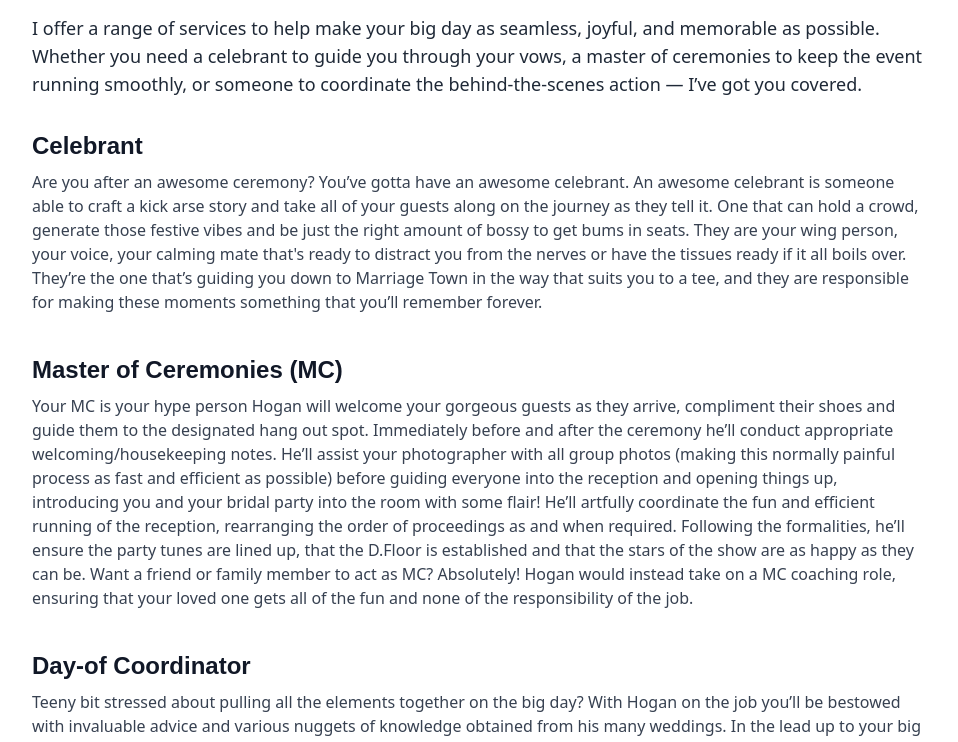
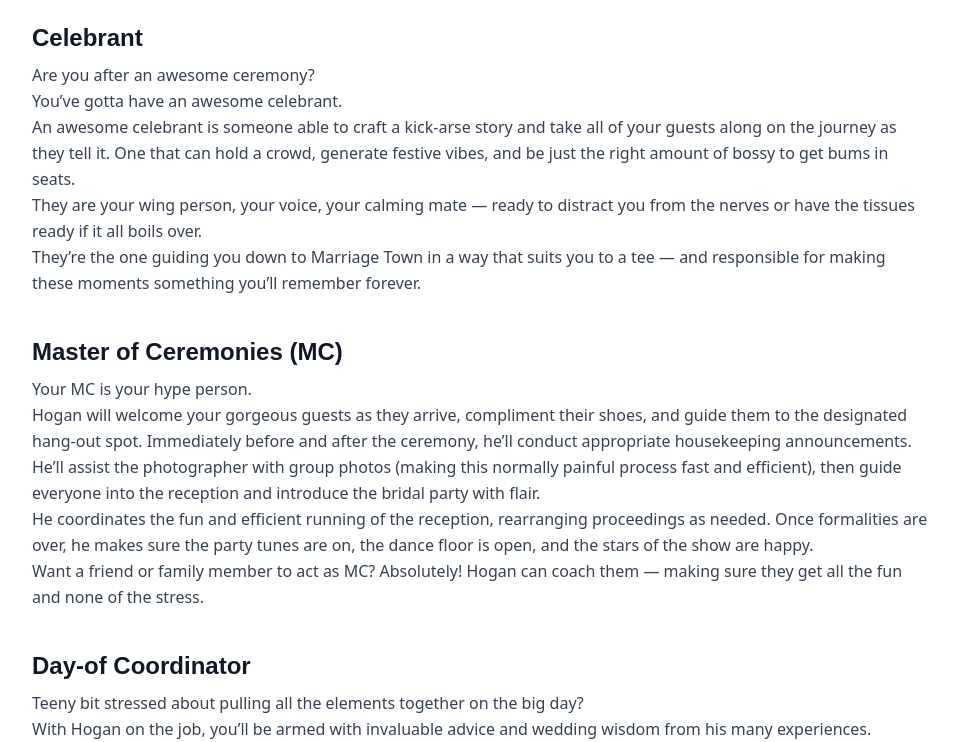
Before and after one commit to DukeOfWindows/happy-anchor-website, a React (Vite) app: page /wedding-services in a window 1280 px wide. Shown: the part 786-1528 px from the top of the page, without its empty margins (160-1118 px from the left). Built offline with nearby package versions, Linux system fonts and the light colour scheme.

Commit message:
changes to services page

```diff
--- a/src/FancyDivider.jsx
+++ b/src/FancyDivider.jsx
@@ -4,7 +4,7 @@ export default function FancyDivider({ bgColor = "bg-white" }) {
   return (
 <div className="my-12 flex items-center justify-center space-x-4">
   <div className="w-24 h-px bg-red-700"></div>
-<img  src="/images/logo-small.png" alt="Logo" className="h-6 w-auto"/>
+<img  src="/images/logo-small.png" alt="Logo" className="h-8 w-auto"/>
   <div className="w-24 h-px bg-red-700"></div>
 </div>
   );
--- a/src/ServicesPage.jsx
+++ b/src/ServicesPage.jsx
@@ -37,47 +37,58 @@ export default function ServicesPage() {
         <FancyDivider />
         <div className="max-w-4xl mx-auto">
           <h1 className="text-4xl font-bold text-red-700 mb-6 animate-fade-in-up">Wedding Services</h1>
-          <p className="text-lg text-gray-800 mb-8 animate-fade-in-up">
-            I offer a range of services to help make your big day as seamless, joyful, and memorable as possible. Whether you need a celebrant to guide you through your vows, a master of ceremonies to keep the event running smoothly, or someone to coordinate the behind-the-scenes action — I’ve got you covered.
-          </p>
-
-          <div className="space-y-10">
+                     <div>
+                      </div> <div className="space-y-10">
  <div>
   <h2 className="text-2xl font-semibold mb-2 animate-fade-in-up">Celebrant</h2>
-              <p className="text-gray-700 animate-fade-in-up">
-
-Are you after an awesome ceremony?
+  <p className="text-gray-700 leading-relaxed space-y-4 animate-fade-in-up">
+    Are you after an awesome ceremony?<br />
     You’ve gotta have an awesome celebrant.
-An awesome celebrant is someone able to craft a kick arse story and take all of your guests along on the journey as they tell it. One that can hold a crowd, generate those festive vibes and be just the right amount of bossy to get bums in seats.
-They are your wing person, your voice, your calming mate that's ready to distract you from the nerves or have the tissues ready if it all boils over.
-They’re the one that’s guiding you down to Marriage Town in the way that suits you to a tee, and they are responsible for making these moments something that you’ll remember forever.
+  </p>
+  <p className="text-gray-700 leading-relaxed space-y-4 animate-fade-in-up">
+    An awesome celebrant is someone able to craft a kick-arse story and take all of your guests along on the journey as they tell it. One that can hold a crowd, generate festive vibes, and be just the right amount of bossy to get bums in seats.
+  </p>
+  <p className="text-gray-700 leading-relaxed space-y-4 animate-fade-in-up">
+    They are your wing person, your voice, your calming mate — ready to distract you from the nerves or have the tissues ready if it all boils over.
+  </p>
+  <p className="text-gray-700 leading-relaxed space-y-4 animate-fade-in-up">
+    They’re the one guiding you down to Marriage Town in a way that suits you to a tee — and responsible for making these moments something you’ll remember forever.
   </p>
 </div>
 
 <div>
   <h2 className="text-2xl font-semibold mb-2 animate-fade-in-up">Master of Ceremonies (MC)</h2>
-              <p className="text-gray-700 animate-fade-in-up">Your MC is your hype person
-
-Hogan will welcome your gorgeous guests as they arrive, compliment their shoes and guide them to the designated hang out spot.  Immediately before and after the ceremony he’ll conduct appropriate welcoming/housekeeping notes.
-
-He’ll assist your photographer with all group photos (making this normally painful process as fast and efficient as possible) before  guiding everyone into the reception and opening things up, introducing  you and your bridal party into the room with some flair!
-He’ll artfully coordinate the fun and efficient running of the reception, rearranging  the order of proceedings as and when required.
-
-Following the formalities, he’ll ensure the party tunes are lined up, that the D.Floor is established and that the stars of the show are as happy as they can be.
-
-Want a friend or family member to act as MC? Absolutely!
-Hogan would instead take on a MC coaching role, ensuring that your loved one gets all of the fun and none of the responsibility of the job.</p>
+  <p className="text-gray-700 leading-relaxed space-y-4 animate-fade-in-up">
+    Your MC is your hype person.
+  </p>
+  <p className="text-gray-700 leading-relaxed space-y-4 animate-fade-in-up">
+    Hogan will welcome your gorgeous guests as they arrive, compliment their shoes, and guide them to the designated hang-out spot. Immediately before and after the ceremony, he’ll conduct appropriate housekeeping announcements.
+  </p>
+  <p className="text-gray-700 leading-relaxed space-y-4 animate-fade-in-up">
+    He’ll assist the photographer with group photos (making this normally painful process fast and efficient), then guide everyone into the reception and introduce the bridal party with flair.
+  </p>
+  <p className="text-gray-700 leading-relaxed space-y-4 animate-fade-in-up">
+    He coordinates the fun and efficient running of the reception, rearranging proceedings as needed. Once formalities are over, he makes sure the party tunes are on, the dance floor is open, and the stars of the show are happy.
+  </p>
+  <p className="text-gray-700 leading-relaxed space-y-4 animate-fade-in-up">
+    Want a friend or family member to act as MC? Absolutely! Hogan can coach them — making sure they get all the fun and none of the stress.
+  </p>
 </div>
 
 <div>
   <h2 className="text-2xl font-semibold mb-2 animate-fade-in-up">Day-of Coordinator</h2>
-              <p className="text-gray-700 animate-fade-in-up">Teeny bit stressed about pulling all the elements together on the big day?
-With Hogan on the job you’ll be bestowed with invaluable advice and various nuggets of knowledge obtained from his many weddings.
-
-In the lead up to your big day, you’ll get access to an online wedding planner, a plethora of helpful templates, and contact details of other highly dependable and talented suppliers. At the rehearsal, Hogan is there to assist in the set up and address any last minute dramas.
-On the big day he arrives a few hours before kick off to ensure everything is in order. From there Hogan is the go-to problem solver, overseeing the day’s festivities by liaising between each of the different vendors and addressing any and all hiccups that inevitably occur on these big days.
-
-Ultimately he’s there helping you two to relax and enjoy your celebration.</p>
+  <p className="text-gray-700 leading-relaxed space-y-4 animate-fade-in-up">
+    Teeny bit stressed about pulling all the elements together on the big day?
+  </p>
+  <p className="text-gray-700 leading-relaxed space-y-4 animate-fade-in-up">
+    With Hogan on the job, you’ll be armed with invaluable advice and wedding wisdom from his many experiences.
+  </p>
+  <p className="text-gray-700 leading-relaxed space-y-4 animate-fade-in-up">
+    Leading up to your wedding, you’ll get access to an online planner, helpful templates, and reliable supplier contacts. At the rehearsal, Hogan helps with setup and addresses last-minute dramas.
+  </p>
+  <p className="text-gray-700 leading-relaxed space-y-4 animate-fade-in-up">
+    On the day, he arrives hours early to make sure everything is on track — liaising with vendors and solving inevitable hiccups so you can relax and enjoy the ride.
+  </p>
 </div>
           </div>
         </div>
```
Lines whose indentation alone changed are shown as unchanged.
